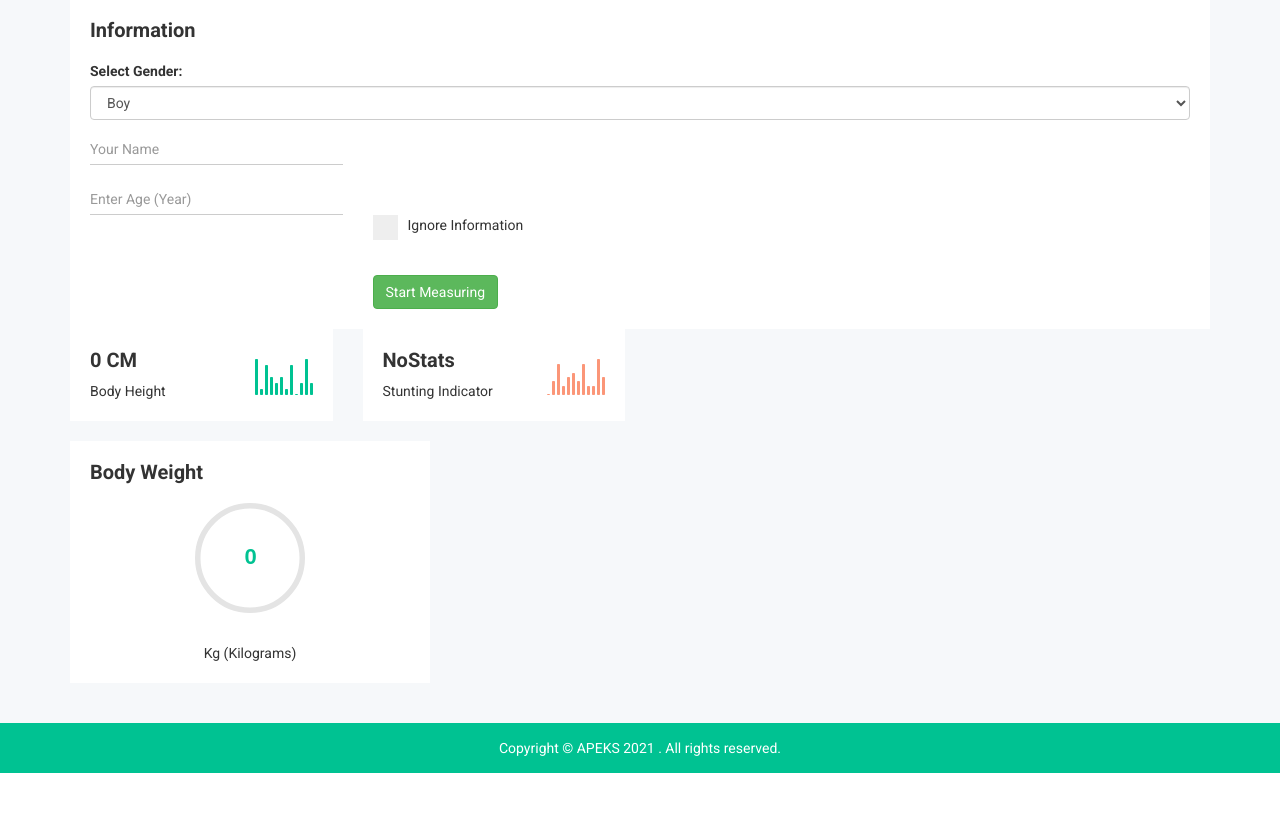
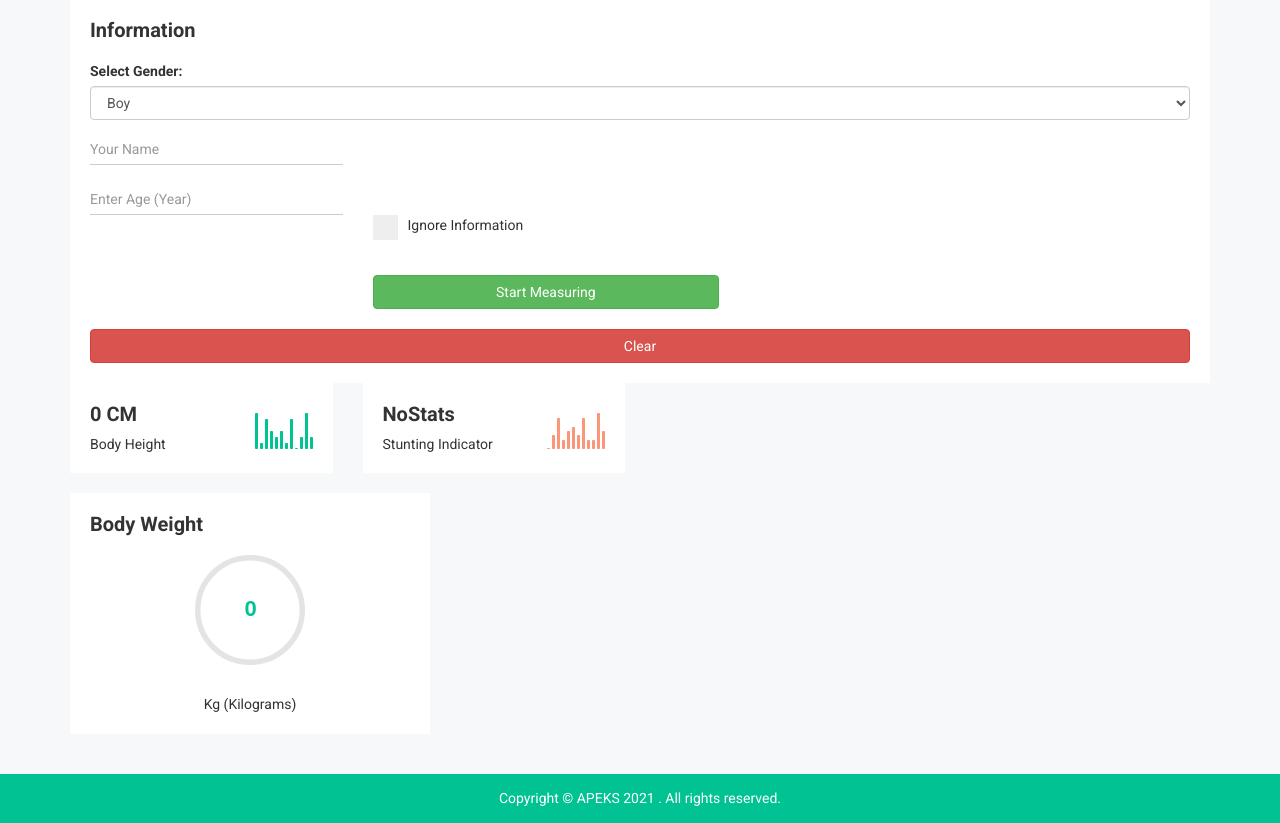
Before and after one commit to FK-UNDIKSHA/APEKSUI, a Flask app: page / in a window 1280 px wide. Shown: the part 100-923 px from the top of the page. Before the commit the page ends 873 px from the top, so only its background shows below. Run offline with Flask 2, Linux system fonts and the light colour scheme; some libraries are stand-ins or nearby versions.

Commit message:
Improving Admin and User Page
[Admin]
- Improving Loading

[User Page]
- Add Loading
- Add Clear Button
- Allow to abort measure without refresh

```diff
--- a/templates/index.html
+++ b/templates/index.html
@@ -21,6 +21,10 @@
     <link rel="stylesheet" href="static/css/font-awesome.min.css">
     <!-- owl.carousel CSS
 		============================================ -->
+
+    <link rel="stylesheet" href="static/css/mainLoad.css">
+    <link rel="stylesheet" href="static/css/normalizeLoad.css">
+
     <link rel="stylesheet" href="static/css/owl.carousel.css">
     <link rel="stylesheet" href="static/css/owl.theme.css">
     <link rel="stylesheet" href="static/css/owl.transitions.css">
@@ -129,7 +133,14 @@
 </style>
 </head>
 
-<body>
+<body class="demo">
+    <div id="loader-wrapper">
+			<div id="loader"></div>
+
+			<div class="loader-section section-left"></div>
+            <div class="loader-section section-right"></div>
+
+		</div>
     <div class="modal animated flash" id="myModalfive" role="dialog">
         <div class="modal-dialog modals-default">
             <div class="modal-content">
@@ -201,10 +212,11 @@
                                     <span class="checkmark"></span>
                                 </label>
                                 <br><br>
-                                <button id="ukur" onclick="ReqData()" class="btn btn-success notika-btn-success">Start Measuring</button>
+                                <center><button id="ukur" onclick="ReqData()" disabled class="btn btn-success notika-btn-success btn-block">Busy State, Please Wait..</button></center><br>
                                 </div>
                             </div>
                         </div>
+                        <button id="clear" onclick="ClearData()" class="btn btn-danger notika-btn-danger btn-block">Clear</button>
                     </div>
                 </div>
             </div>
@@ -347,13 +359,29 @@
     <script src="static/js/tawk-chat.js"></script> -->
 
     <script>
+
     document.onreadystatechange = () => {
       if (document.readyState === 'complete') {
         console.log('DOM is ready.');
+
+        setTimeout(function(){
+            $('body').addClass('loaded');
+            //$('h1').css('color','#222222');
+        }, 3000);
         Sanity();
         document.getElementById("hilang").removeAttribute('disabled');
       }
     };
+
+    window.addEventListener('beforeunload', function(event) {
+        $('body').removeClass('loaded');
+        ignora();
+    }, false);
+
+    function ClearData(){
+        document.getElementById("name").value = "";
+        document.getElementById("umur").value = "";
+    }
 
     function ignora(){
         checkku = document.getElementById("hilang").checked;
@@ -362,12 +390,14 @@
         if (checkku){
             document.getElementById("name").disabled = true;
             document.getElementById("umur").disabled = true;
+            document.getElementById("clear").disabled = true;
             document.getElementById("sel1").disabled = true;
             cheku.removeAttribute('required');
         }
         else{
             document.getElementById("name").disabled = false;
             document.getElementById("umur").disabled = false;
+            document.getElementById("clear").disabled = false;
             document.getElementById("sel1").disabled = false;
             cheku.setAttribute('required', true);
         }
@@ -379,6 +409,12 @@
         sanity.onreadystatechange = function() {
             if (this.readyState == 4 && this.status == 200) {
                 if (this.responseText == "ok"){
+                    document.getElementById("umur").addEventListener("keypress", function (evt) {
+                        if (evt.which < 48 || evt.which > 57)
+                        {
+                            evt.preventDefault();
+                        }
+                    });
                     document.getElementById("ukur").disabled = false;
                     document.getElementById("ukur").innerHTML = "Start Measuring";
                 }
@@ -387,26 +423,43 @@
         sanity.open("GET", "/sane", true);
         sanity.send(null);
     }
-
+    var busyo = 0;
     function ReqData(){
-        var startTime = performance.now();
+        if (busyo == 1){
+            document.getElementById("ukur").disabled = false;
+            document.getElementById("ukur").innerHTML = "Start Measuring";
+            document.getElementById("umur").disabled = false;
+            document.getElementById("name").disabled = false;
+            document.getElementById("clear").disabled = false;
+            busyo = 0;
+            var xhttp2 = new XMLHttpRequest();
+            xhttp2.open("GET", "/clear", true);
+            xhttp2.send(null);
+            xhttp.abort();
+        }
+        //var startTime = performance.now();
         var xhttp = new XMLHttpRequest();
         var xhttp2 = new XMLHttpRequest();
-        xhttp2.onreadystatechange = function() {
-            if (this.readyState == 4 && this.status == 200) {
-                if (this.responseText == "ok"){
-                    document.getElementById("ukur").disabled = false;
-                    document.getElementById("ukur").innerHTML = "Start Measuring";
-                }
-            }
-        };
+        //xhttp2.onreadystatechange = function() {
+        //    if (this.readyState == 4 && this.status == 200) {
+        //        if (this.responseText == "ok"){
+        //            document.getElementById("ukur").disabled = false;
+        //            document.getElementById("ukur").innerHTML = "Start Measuring";
+        //        }
+        //    }
+        //};
         xhttp.onreadystatechange = function() {
             if (this.readyState == 4 && this.status == 200) {
                 if (this.responseText == "ok"){
                     document.getElementById("ukur").disabled = false;
                     document.getElementById("ukur").innerHTML = "Start Measuring";
+                    document.getElementById("umur").disabled = false;
+                    document.getElementById("name").disabled = false;
+                    document.getElementById("clear").disabled = false;
+                    busyo = 0;
                 }
                 else{
+                    busyo = 0;
                     myJSONS = JSON.parse(this.responseText);
                     console.log(myJSONS);
                     document.getElementById("tinggi").innerHTML = myJSONS.tinggi;
@@ -423,21 +476,31 @@
                         .trigger('change');
                     document.getElementsByClassName("knob")[0].value = myJSONS.berat;
                     document.getElementById("zscore1").innerHTML = myJSONS.Pesan;
+                    document.getElementById("ukur").innerHTML = "Start Measuring";
+                    document.getElementById("umur").disabled = false;
+                    document.getElementById("name").disabled = false;
                 }
             }
         };
         xhttp.open("POST", "/measure", true);
-        document.getElementById("ukur").disabled = true;
-        document.getElementById("ukur").innerHTML = "Waiting For Measuring...";
+        busyo = 1;
+        //document.getElementById("ukur").disabled = true;
+        document.getElementById("ukur").innerHTML = "Measuring... (Tap to Stop)";
         //xhttp.setRequestHeader("Content-Type", "application/json");
         //xhttp.setRequestHeader("Origin", "*");
         disabledU = document.getElementById("umur").disabled;
         if (disabledU){
+            document.getElementById("umur").disabled = true;
+            document.getElementById("name").disabled = true;
+            document.getElementById("clear").disabled = true;
             xhttp.send(JSON.stringify({"namaa": name, "usiaa": umur, "kelaminn": jk}));
             //var jk = "no";
             //var umur = document.getElementById("umur").value;
         }
         else{
+            document.getElementById("umur").disabled = true;
+            document.getElementById("name").disabled = true;
+            document.getElementById("clear").disabled = true;
             var jk = document.getElementById("sel1").value;
             var umur = document.getElementById("umur").value;
             var name = document.getElementById("name").value;
```
